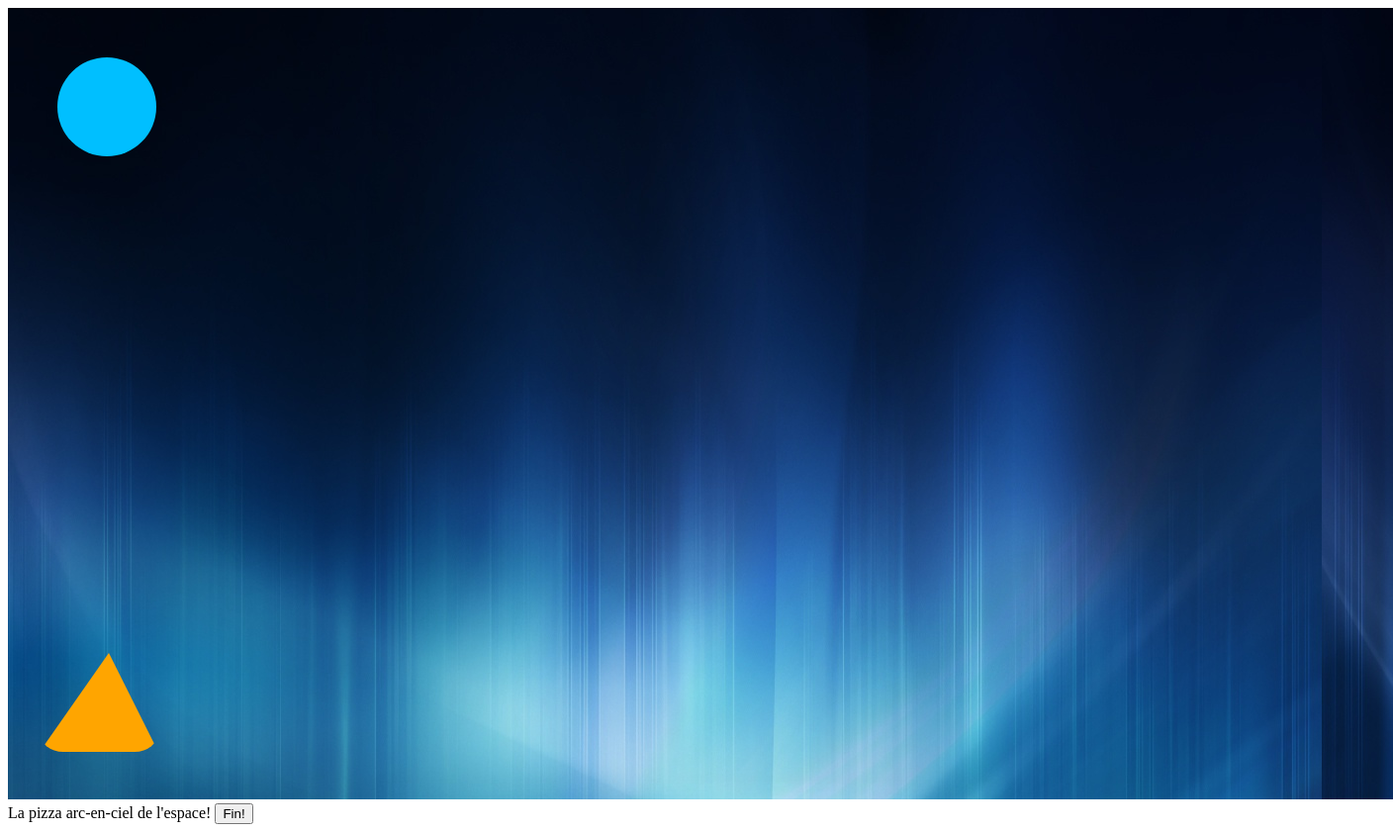
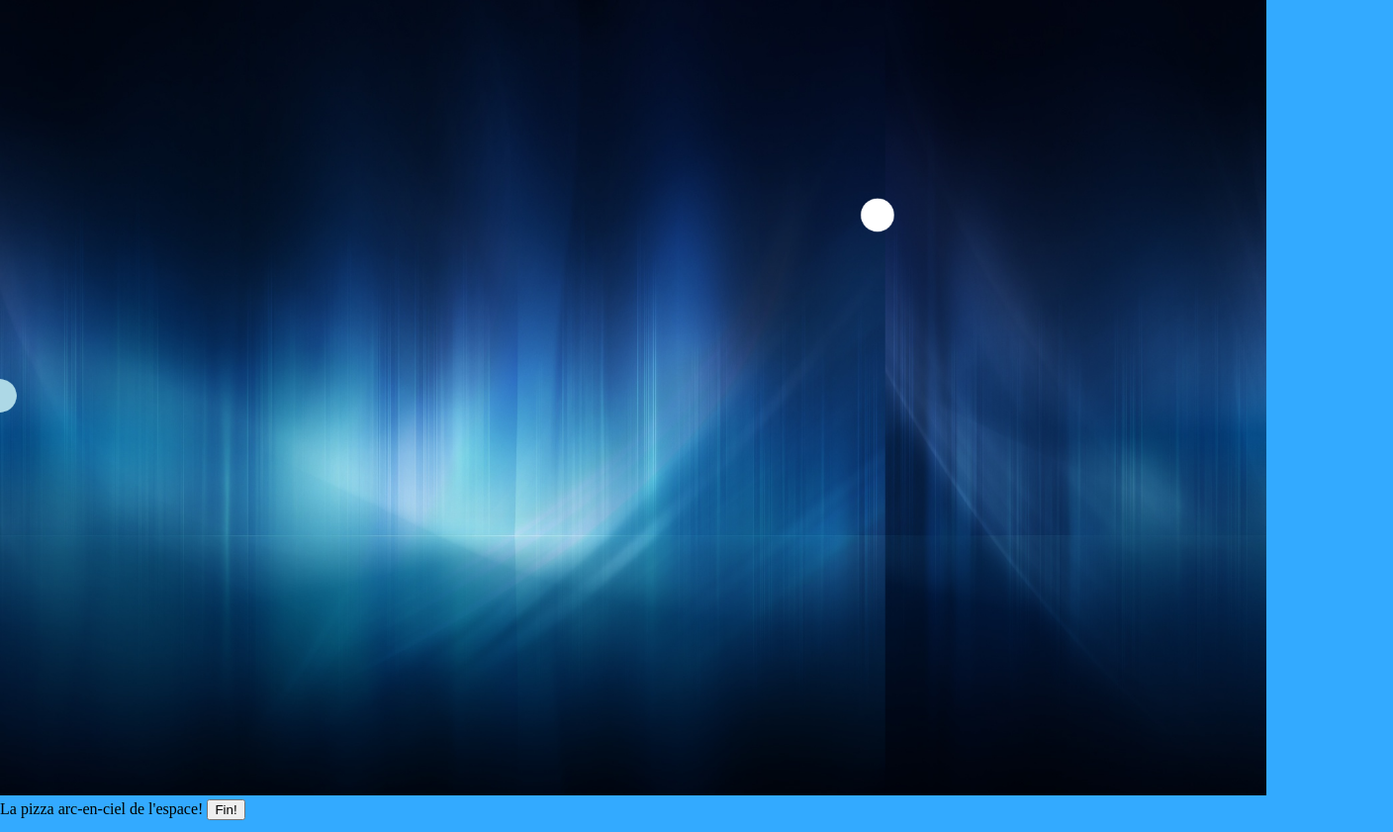
Before and after one commit to cegepmatane/devoir-client-alex007sirois, a plain HTML site: page JeuPong.html in a window 1280 px wide. Shown: the whole page at 99% size, 1408 px wide, since content can reach past the window. Drawn offline with Linux system fonts and the light colour scheme.

Commit message:
réparation de l'arriere plan
+

programmation de la Balle.js
+

début programmation joueur

```diff
--- a/ArrierePlan.js
+++ b/ArrierePlan.js
@@ -24,7 +24,7 @@ var ArrierePlan = function(scene)
 
       imageForetMontagne.onload = function()
       {
-        paysageMontagne.graphics.beginBitmapFill(imageForetMontagne,"repeat", matriceMontagne).drawRect(0,0,1400,800).endStroke();
+        paysageMontagne.graphics.beginBitmapFill(imageForetMontagne,"repeat", matriceMontagne).drawRect(0,0,canevas.width,canevas.height).endStroke();
         nombreImagesChargees++;
       }
       imageForetMontagne.src = "paysage-arriere.png";
--- a/Balle.js
+++ b/Balle.js
@@ -0,0 +1,63 @@
+//Rien est public...
+var Balle = function(scene)
+{
+    var balle = this;
+	var cercle=null;
+
+	var vitesse=0;
+	var angle=90;
+
+	var deplacementX;
+	var deplacementY;
+
+	vitesseDepart = 5;
+	acceleration = 2;
+
+    //Constructeur parce qu'il est appel� inline � la fin...
+    var initialiser = function()
+    {
+     	cercle = new createjs.Shape();
+		cercle.graphics.beginFill("White").drawCircle(0, 0, 25);
+
+		cercle.x = canevas.width/2;
+		cercle.y = canevas.height/2;
+
+		vitesse = vitesseDepart;
+		angle = (Math.random() * Math.PI * 2);
+
+		calculerDeplacements();
+
+		scene.addChild(cercle);
+	}
+
+	var calculerDeplacements = function()
+	{
+		deplacementX = vitesse*Math.cos(angle);
+		deplacementY = vitesse*Math.sin(angle);
+	}
+
+	var calculerVecteur = function()
+	{
+		angle = Math.atan(deplacementY/deplacementX);
+		vitesse = Math.sqrt(Math.pow(deplacementX,2) + Math.pow(deplacementY,2));
+	}
+
+    //constructeur
+    initialiser();
+
+    //ICI c'est public
+    this.rafraichirAnimation =  function(evenement)
+    {
+        cercle.x += deplacementX;
+		cercle.y -= deplacementY;
+
+		if(cercle.y<=20 ||cercle.y >= canevas.height-20)
+		{
+			deplacementY *= -1;
+		}
+		if(cercle.x<=20 ||cercle.x >= canevas.width-20)
+		{
+			deplacementX *= -1;
+		}
+	}
+}
--- a/Jeu.js
+++ b/Jeu.js
@@ -7,34 +7,70 @@ function Jeu()
 	var joueur1 = null;
 	var joueur2 = null;
 	var collisions = null;
+	var ratioScene = {largeur :1, hauteur : 1};
+	var dimentionScene = {largeur :1, hauteur : 1};
 
-	var canvas2D;
+	var canevas2D;
 
 	var debug = document.getElementById("debug");
 
-	var canvas = document.getElementById('canvas');
-	canvas2D = canvas.getContext('2d');
+	var canevas = document.getElementById('canevas');
+	canevas2D = canevas.getContext('2d');
 
 
+	var initialiserCanevas = function()
+  {
+    //On redimensionne le canvas en respectant l'aspect ratio
+    //On vise à remplir l'écran en largeur sans déborder en hauteur
+    //On centre le résultat au milieu de l'écran pour renforcir l'aspect focal du jeu.
+    ratioLargeur = window.innerWidth / canevas.width;
+    ratioHauteur = window.innerHeight / canevas.height;
+    if(ratioHauteur * canevas.height <= window.innerHeight)
+    {
+      canevas.style.width = "100%";
+      canevas.style.left = (canevas.width * ratioLargeur)/2+"px";
+      computedStyle = window.getComputedStyle(canevas);
+      canevasNouvelleHeight = parseInt(computedStyle.getPropertyValue('height').replace("px",""));
+      canevas.style.marginTop = (window.innerHeight - canevasNouvelleHeight) / 2 + "px";
+    }
+    else
+    {
+      canevas.style.width = (canevas.width * ratioLargeur) + "px" ;
+      canevas.style.marginLeft = "-"+ (canevas.width * ratioLargeur)/2+"px";
+    }
+    var body = document.getElementsByTagName("body")[0];
+    body.style.maxHeight = window.innerHeight + "px";
+    body.style.overflow = "hidden";
+
+    computedStyle = window.getComputedStyle(canevas);
+    canevasNouvelleHeight = parseInt(computedStyle.getPropertyValue('height').replace("px",""));
+    canevasNouvelleWidth = parseInt(computedStyle.getPropertyValue('width').replace("px",""));
+    ratioScene.largeur = canevasNouvelleWidth / canevas.width;
+    ratioScene.hauteur = canevasNouvelleHeight / canevas.height;
+
+    dimentionScene.largeur = canevas.width;
+    dimentionScene.hauteur = canevas.height ;
+
+  }
 
 	var CliquerSouris = function(evenement)
 	{
-		debug.innerHTML = "click<br>" + debug.innerHTML;
+		//debug.innerHTML = "click<br>" + debug.innerHTML;
+		alert((evenement.clientX/canevas.width)/ratioLargeur);
 	}
 
 	var BougerSouris = function(evenement)
 	{
-		var mousePos = 'X: ' + evenement.clientX + ' Y: ' + evenement.clientY;
-		debug.innerHTML = mousePos + '<br>' + debug.innerHTML;
+		//var mousePos = 'X: ' + evenement.clientX + ' Y: ' + evenement.clientY;
+		//debug.innerHTML = mousePos + '<br>' + debug.innerHTML;
+			joueur.rafraichirAnimation(evenement);
+
 	}
 
 	var Dessiner = function(evenement)
 	{
-		var cercle = new createjs.Shape();
-		cercle.graphics.beginFill("DeepSkyBlue").drawCircle(0, 0, 50);
-		cercle.x = 100;
-		cercle.y = 100;
-		scene.addChild(cercle);
+		balle = new Balle(scene);
+		joueur = new Joueur(scene);
 
 		createjs.Ticker.addEventListener("tick", rafraichirAnimation);
 	}
@@ -42,19 +78,21 @@ function Jeu()
 	var rafraichirAnimation = function(evenement)
 	  {
 			arrierePlan.rafraichirAnimation(evenement);
+			balle.rafraichirAnimation(evenement);
 
 			scene.update(evenement);
 	  }
 
 	this.lancer = function()
 	{
-
-		window.addEventListener("click", CliquerSouris);
-		window.addEventListener('mousemove', BougerSouris);
+		canevas.addEventListener("click", CliquerSouris);
+		canevas.addEventListener('mousemove', BougerSouris);
 
 		window.addEventListener(window.Evenement.arrierePlanFinChargement.type,Dessiner);
 
-		scene = new createjs.Stage(canvas);
+		initialiserCanevas();
+
+		scene = new createjs.Stage(canevas);
 
 		arrierePlan = new ArrierePlan(scene);
 
@@ -64,7 +102,7 @@ function Jeu()
 
 
 
-Jeu.Configuration =
+window.Configuration =
 {
   interval : 1000/60,
 }
--- a/JeuPong.html
+++ b/JeuPong.html
@@ -9,10 +9,10 @@
 		}
 
 		@keyframes anim {
-			0%   {border-bottom-color-color: red; transform:rotate(0); left:40px; bottom:40px;}
-			25%  {border-bottom-color: yellow;left:40px; bottom:40px;}
-			50%  {border-bottom-color: blue;right:40px;}
-			100% {border-bottom-color: green;transform:rotate(360deg);right:40px; top:40px;}
+			0%  {border-bottom-color: yellow;left:40px; bottom:40px;}
+			50%  {border-bottom-color: blue;left:40px;top:40px;}
+			75%  {border-bottom-color: rebeccapurple;right:40px; top:40px;}
+			100% {border-bottom-color: green;transform:rotate(360deg);right:40px; bottom:40px;}
 		}
 
 		#css3
@@ -24,12 +24,37 @@
 			border-bottom : 100px solid orange;
 			position: fixed;
 			animation-name: anim;
-			animation-timing-function:ease-in-out;
+			animation-timing-function:linear;
 			animation-duration: 2s;
 			animation-delay:1s;
 			animation-direction: alternate;
 			animation-iteration-count: infinite;
 			border-radius:20%;
+			visibility:hidden;
+		}
+		html
+		{
+			height: 100%;
+		}
+
+		#canevas
+		{
+			cursor: none;
+		}
+		body
+		{
+			position:relative;
+			min-height: 100%;
+			max-height: 100%;
+			height:100%;
+			margin:0;
+			padding:0;
+			background-color:#33AAFF;
+		}
+
+		#debug
+		{
+			visibility:hidden;
 		}
 	</style>
 
@@ -37,7 +62,7 @@
         <meta charset="utf-8">
         <title>Jeu</title>
     </head>
-    <canvas id="canvas" height="800" width="1400"></canvas>
+    <canvas id="canevas" height="1200" width="1900"></canvas>
 
 	<div id="css3"></div>
 	La pizza arc-en-ciel de l'espace!
--- a/Joueur.js
+++ b/Joueur.js
@@ -0,0 +1,28 @@
+//Rien est public...
+var Joueur = function(scene)
+{
+    var joueur = this;
+	var cercle=null;
+
+    //Constructeur parce qu'il est appel� inline � la fin...
+    var initialiser = function()
+    {
+     	cercle = new createjs.Shape();
+		cercle.graphics.beginFill("LightBlue").drawCircle(0, 0, 25);
+
+		cercle.x = 0;
+		cercle.y = canevas.height/2;
+
+		scene.addChild(cercle);
+	}
+
+    //constructeur
+    initialiser();
+
+    //ICI c'est public
+    this.rafraichirAnimation =  function(evenement)
+    {
+		cercle.x = evenement.clientX;
+		cercle.y =evenement.clientY;
+	}
+}
```
